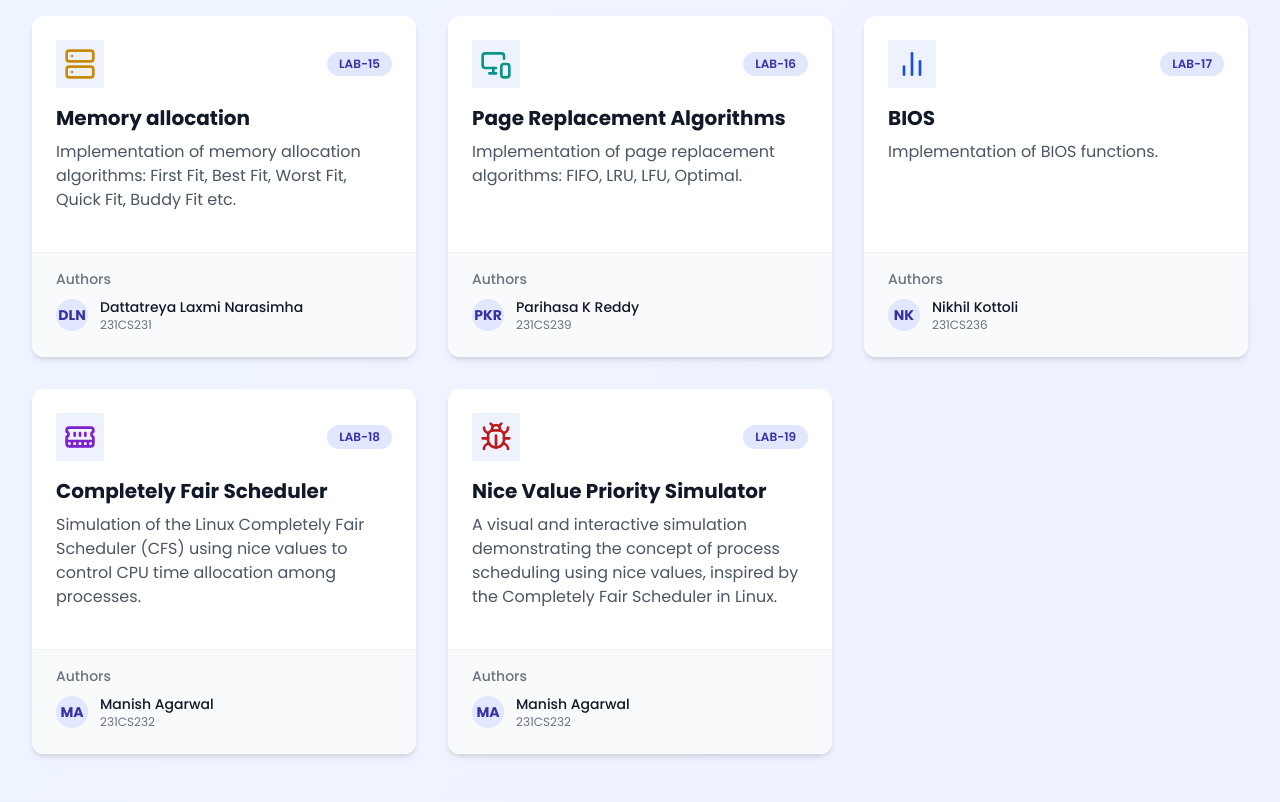
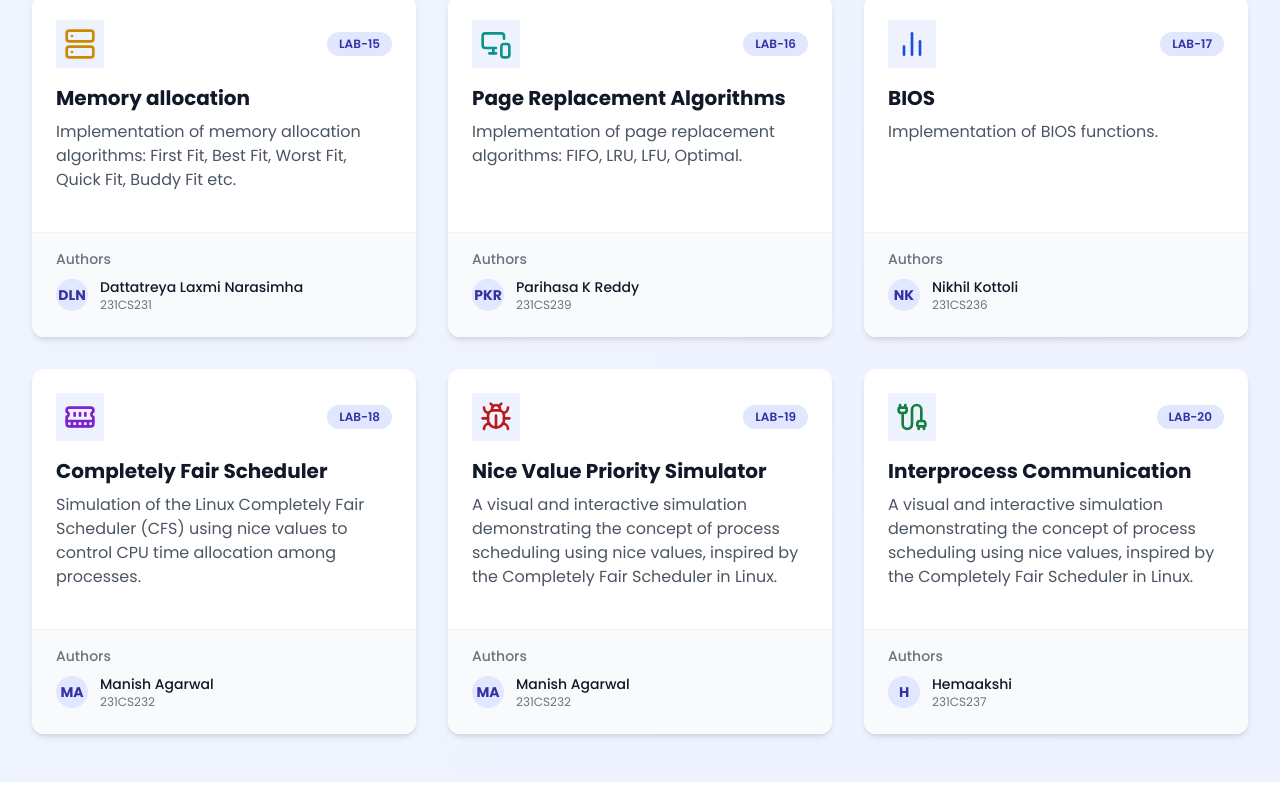
Before and after one commit to NikhilKottoli/OS-Lab-MiniProject, a React (Vite) app: page / in a window 1280 px wide. Shown: the part 1767-2569 px from the top of the page. Built offline with nearby package versions, Linux system fonts and the light colour scheme; what ansi-to-html would draw is missing.

Commit message:
small change

```diff
--- a/src/pages/components/Navbar.jsx
+++ b/src/pages/components/Navbar.jsx
@@ -55,8 +55,7 @@ const Navbar = () => {
           <Dropdown
             title="Synchronization"
             links={[
-              { to: "/avoidance", label: "Avoidance" },
-              { to: "/detection", label: "Detection" },
+              { to: "/deadlockhome", label: "Deadlock" },
               { to: "/cachehome", label: "Cache Coherency" },
             ]}
           />
--- a/src/pages/members.json
+++ b/src/pages/members.json
@@ -70,10 +70,7 @@
     "title": "Cache Coherency",
     "description": "Implementation of Interprocess Communicaton.",
     "authors": [
-      {
-        "name": "Hemaakshi",
-        "rollNumber": "231CS237"
-      },
+
       {
         "name": "Padmavati",
         "rollNumber": "231CS238"
@@ -157,5 +154,16 @@
         "rollNumber": "231CS232"
       }
     ]
+  },
+  {
+    "id": 20,
+    "title": "Interprocess Communication",
+    "description": "A visual and interactive simulation demonstrating the concept of process scheduling using nice values, inspired by the Completely Fair Scheduler in Linux.",
+    "authors": [
+      {
+        "name": "Hemaakshi",
+        "rollNumber": "231CS237"
+      }
+    ]
   }
 ]
```
